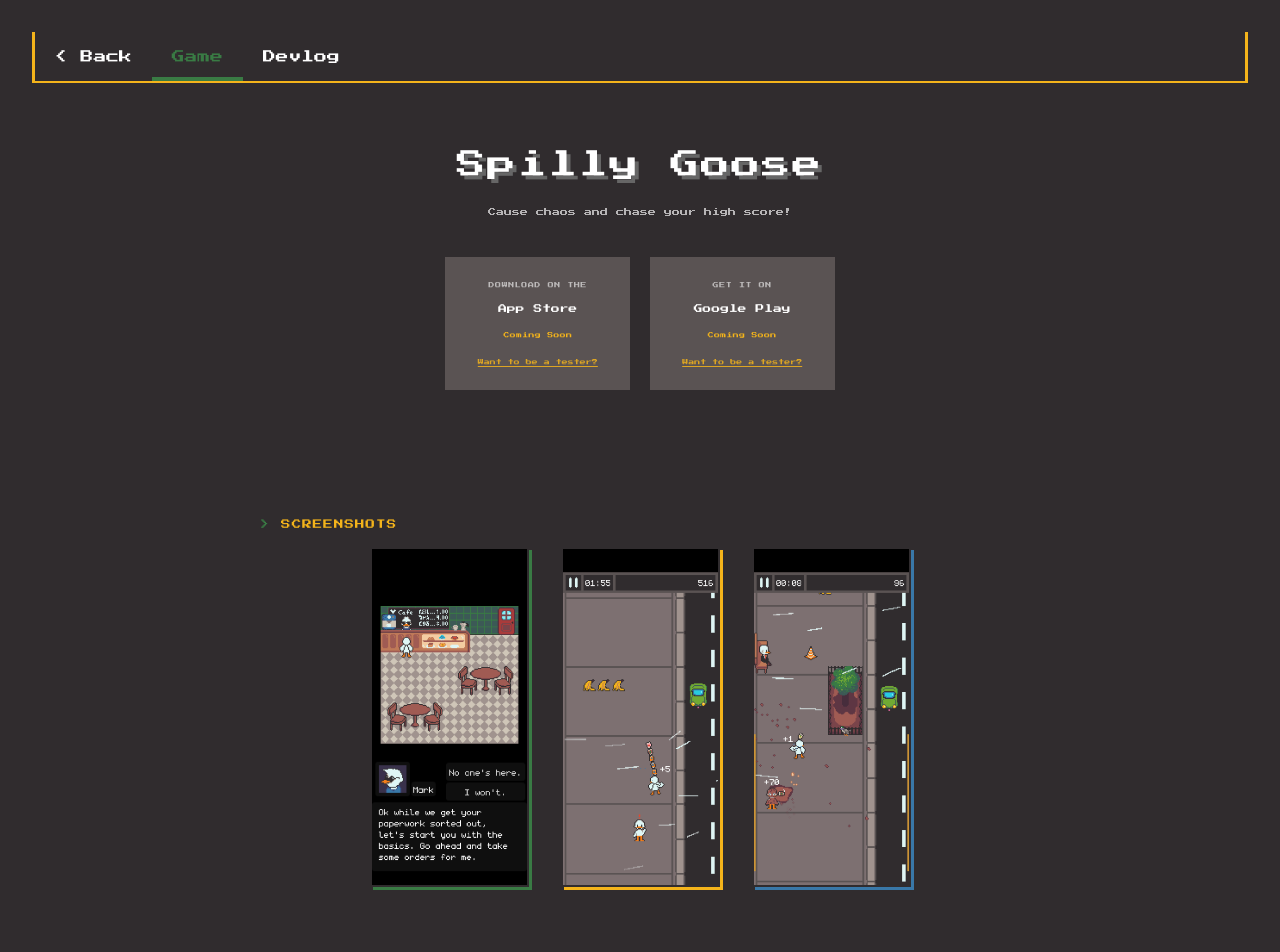
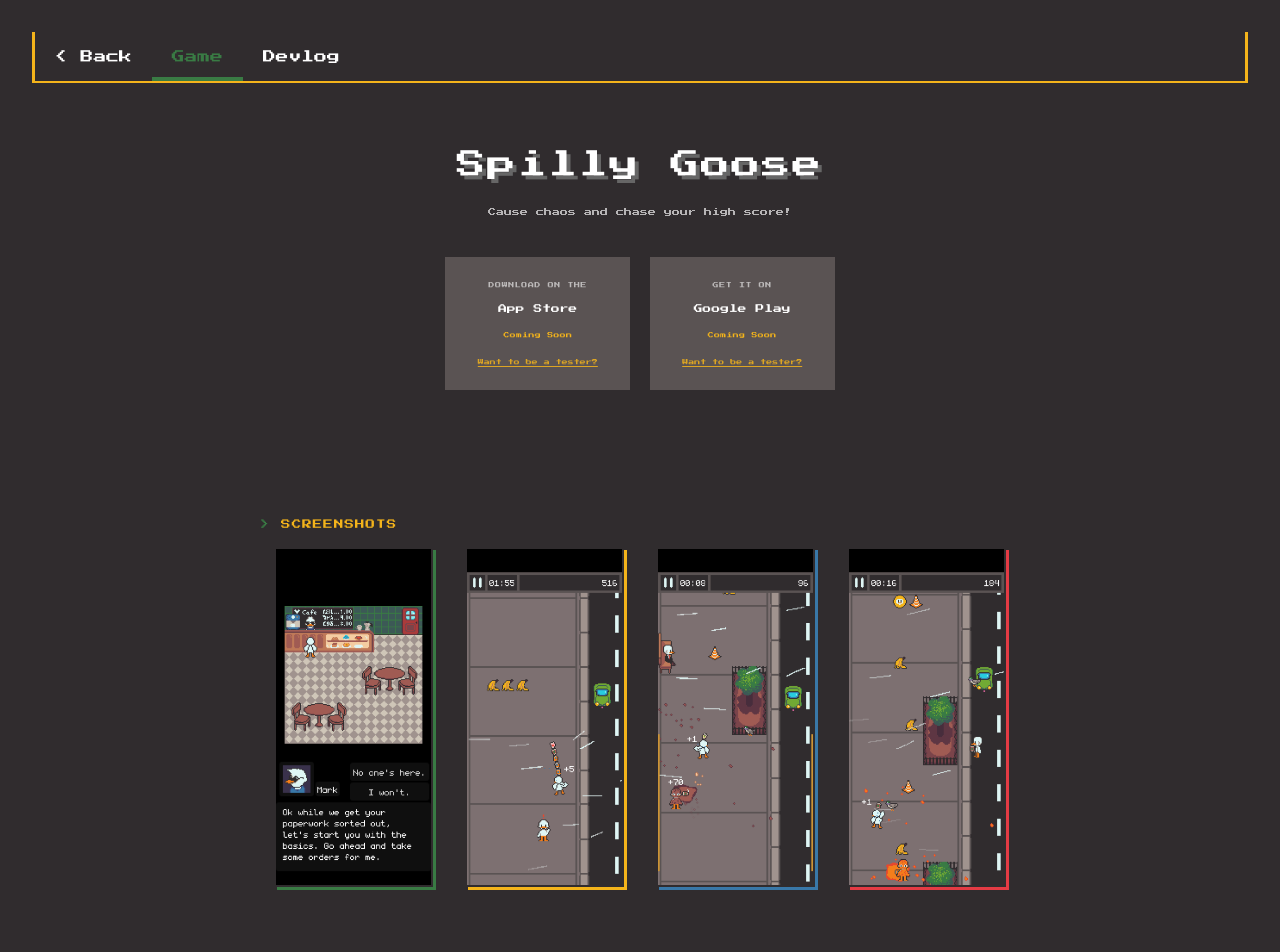
Before and after one commit to TomatoToaster/Website, a React app: page /SpillyGoose/Game in a window 1280 px wide. Shown: the top 952 px of the page. Built offline with nearby package versions, Linux system fonts and the light colour scheme.

Commit message:
Add some more screenshots

```diff
--- a/src/components/SpillyGoose.jsx
+++ b/src/components/SpillyGoose.jsx
@@ -141,6 +141,7 @@ function SpillyGoose() {
             <Screenshot index={1} />
             <Screenshot index={2} />
             <Screenshot index={3} />
+            <Screenshot index={4} />
           </div>
         </div>
 
--- a/src/stylesheets/main.scss
+++ b/src/stylesheets/main.scss
@@ -484,6 +484,9 @@ p {
 .sg-screenshots .sg-screenshot:nth-child(3) {
   .sg-screenshot__img, .sg-screenshot__placeholder { box-shadow: 3px 3px 0 $color3; }
 }
+.sg-screenshots .sg-screenshot:nth-child(4) {
+  .sg-screenshot__img, .sg-screenshot__placeholder { box-shadow: 3px 3px 0 $color5; }
+}
 
 .sg-video-placeholder {
   width: 200px;
```
